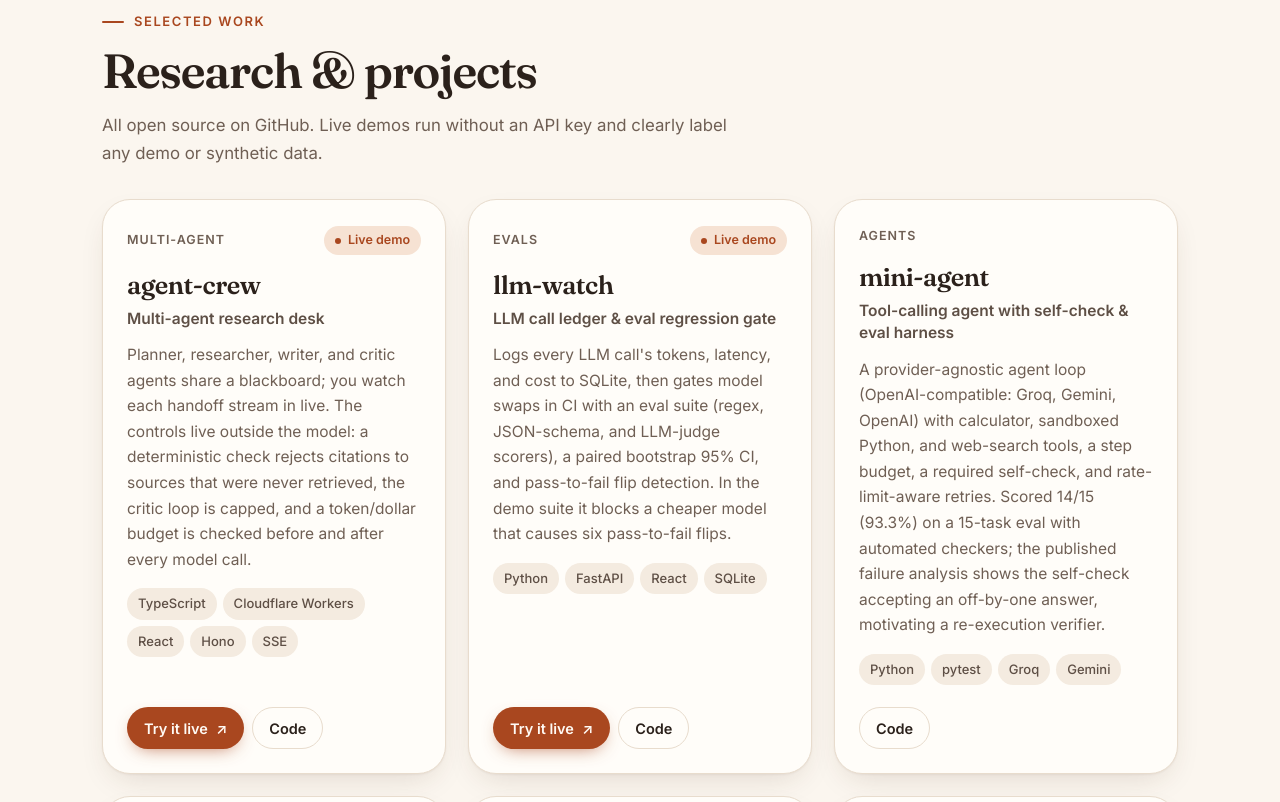
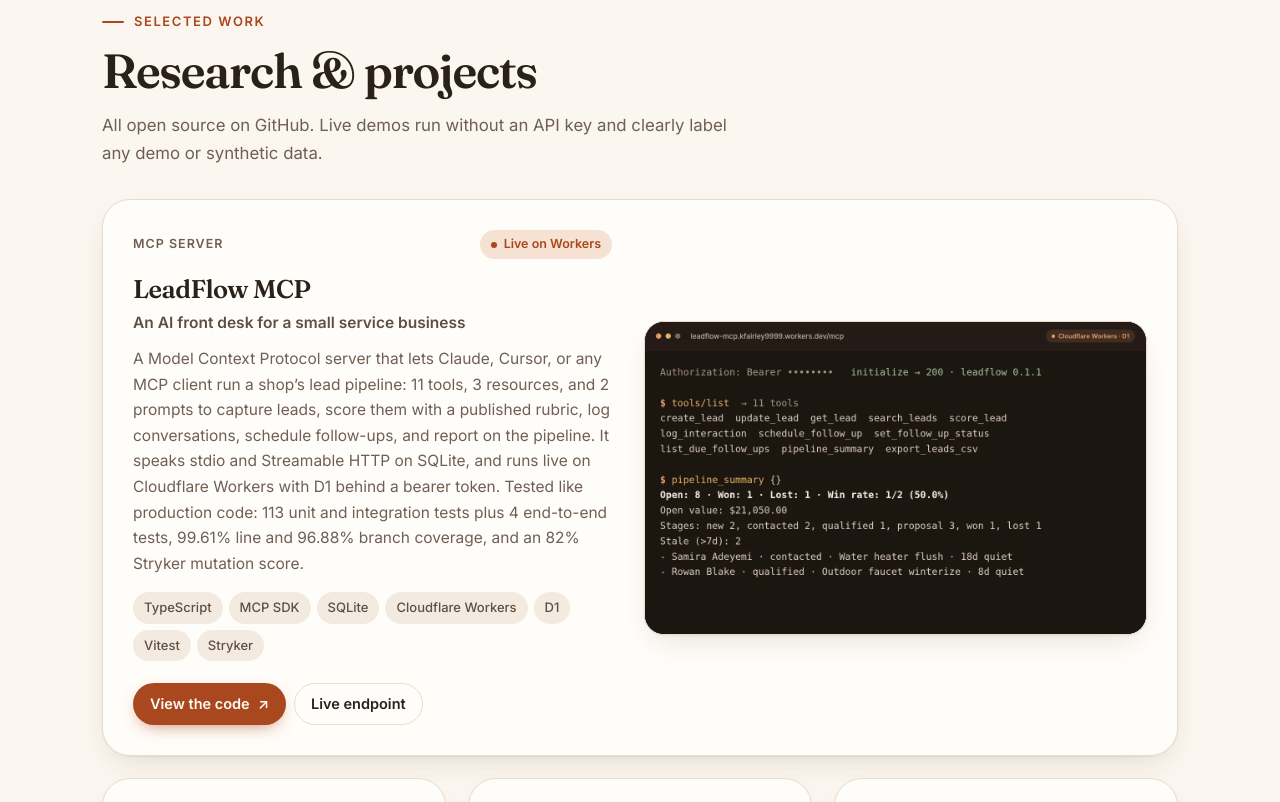
Before and after one commit to kfairley9999/kfairley9999.github.io, a plain HTML site: page index.html in a window 1280 px wide. Shown: the part 945-1747 px from the top of the page. Drawn offline with Linux system fonts and the light colour scheme.

Commit message:
Add LeadFlow MCP as the featured project card
LeadFlow is an MCP server for a small-business lead pipeline, live on
Cloudflare Workers and D1. The card links the repo and the live health
endpoint and shows a shot of a real session against the deployment.
Bump the Workers app count to 8 and add MCP servers to the AI/ML skills.

```diff
--- a/index.html
+++ b/index.html
@@ -99,7 +99,7 @@
       <ul class="stats">
         <li><strong>14/15</strong><span>mini-agent eval score on a hosted Groq model</span></li>
         <li><strong>905,180</strong><span>tokens at exact GPT-2 parity with tiktoken</span></li>
-        <li><strong>7</strong><span>live apps deployed on Cloudflare Workers</span></li>
+        <li><strong>8</strong><span>live apps deployed on Cloudflare Workers</span></li>
       </ul>
     </section>
 
@@ -112,6 +112,26 @@
       </header>
 
       <div class="cards">
+        <article class="card feature reveal">
+          <div class="feature-body">
+            <div class="card-top"><span class="tag">MCP server</span><span class="live">Live on Workers</span></div>
+            <h3>LeadFlow MCP</h3>
+            <p class="sub">An AI front desk for a small service business</p>
+            <p class="desc">A Model Context Protocol server that lets Claude, Cursor, or any MCP client run a shop&rsquo;s lead pipeline: 11 tools, 3 resources, and 2 prompts to capture leads, score them with a published rubric, log conversations, schedule follow-ups, and report on the pipeline. It speaks stdio and Streamable HTTP on SQLite, and runs live on Cloudflare Workers with D1 behind a bearer token. Tested like production code: 113 unit and integration tests plus 4 end-to-end tests, 99.61% line and 96.88% branch coverage, and an 82% Stryker mutation score.</p>
+            <ul class="stack" aria-label="Tech stack"><li>TypeScript</li><li>MCP SDK</li><li>SQLite</li><li>Cloudflare Workers</li><li>D1</li><li>Vitest</li><li>Stryker</li></ul>
+            <div class="links">
+              <a class="btn sm primary" href="https://github.com/kfairy9999/leadflow-mcp" target="_blank" rel="noopener">View the code <span aria-hidden="true">↗</span><span class="sr"> (LeadFlow MCP on GitHub, opens in a new tab)</span></a>
+              <a class="btn sm secondary" href="https://leadflow-mcp.kfairley9999.workers.dev/health" target="_blank" rel="noopener">Live endpoint<span class="sr"> for LeadFlow MCP (health check, opens in a new tab)</span></a>
+            </div>
+          </div>
+          <a class="feature-shot" href="https://github.com/kfairy9999/leadflow-mcp" target="_blank" rel="noopener" tabindex="-1" aria-hidden="true">
+            <picture>
+              <source srcset="assets/leadflow-mcp.webp" type="image/webp">
+              <img src="assets/leadflow-mcp.jpg" alt="" width="1200" height="750" loading="lazy" decoding="async">
+            </picture>
+          </a>
+        </article>
+
         <article class="card reveal">
           <div class="card-top"><span class="tag">Multi-agent</span><span class="live">Live demo</span></div>
           <h3>agent-crew</h3>
@@ -247,7 +267,7 @@
         <h2 id="skills-title">My toolkit</h2>
       </header>
       <div class="skills">
-        <div class="skill-group reveal"><h3>AI / ML</h3><ul class="chips"><li>LLM agents</li><li>Tool calling</li><li>Multi-agent orchestration</li><li>Evals &amp; regression gates</li><li>LLM-as-judge</li><li>Guardrails</li><li>Audit logs</li><li>Token/cost budgets</li><li>BPE tokenization</li></ul></div>
+        <div class="skill-group reveal"><h3>AI / ML</h3><ul class="chips"><li>LLM agents</li><li>Tool calling</li><li>MCP servers</li><li>Multi-agent orchestration</li><li>Evals &amp; regression gates</li><li>LLM-as-judge</li><li>Guardrails</li><li>Audit logs</li><li>Token/cost budgets</li><li>BPE tokenization</li></ul></div>
         <div class="skill-group reveal"><h3>Languages</h3><ul class="chips"><li>Python</li><li>TypeScript</li><li>JavaScript</li><li>Rust</li><li>HTML/CSS</li><li>English &amp; Spanish</li></ul></div>
         <div class="skill-group reveal"><h3>Tools</h3><ul class="chips"><li>FastAPI</li><li>React</li><li>Cloudflare Workers</li><li>SQLite</li><li>PyO3</li><li>pytest</li><li>Playwright</li><li>Docker</li><li>GitHub Actions</li><li>Git</li></ul></div>
       </div>
```
Also changed, not shown: assets/leadflow-mcp.jpg (added), assets/leadflow-mcp.webp (added), 1 other file.
